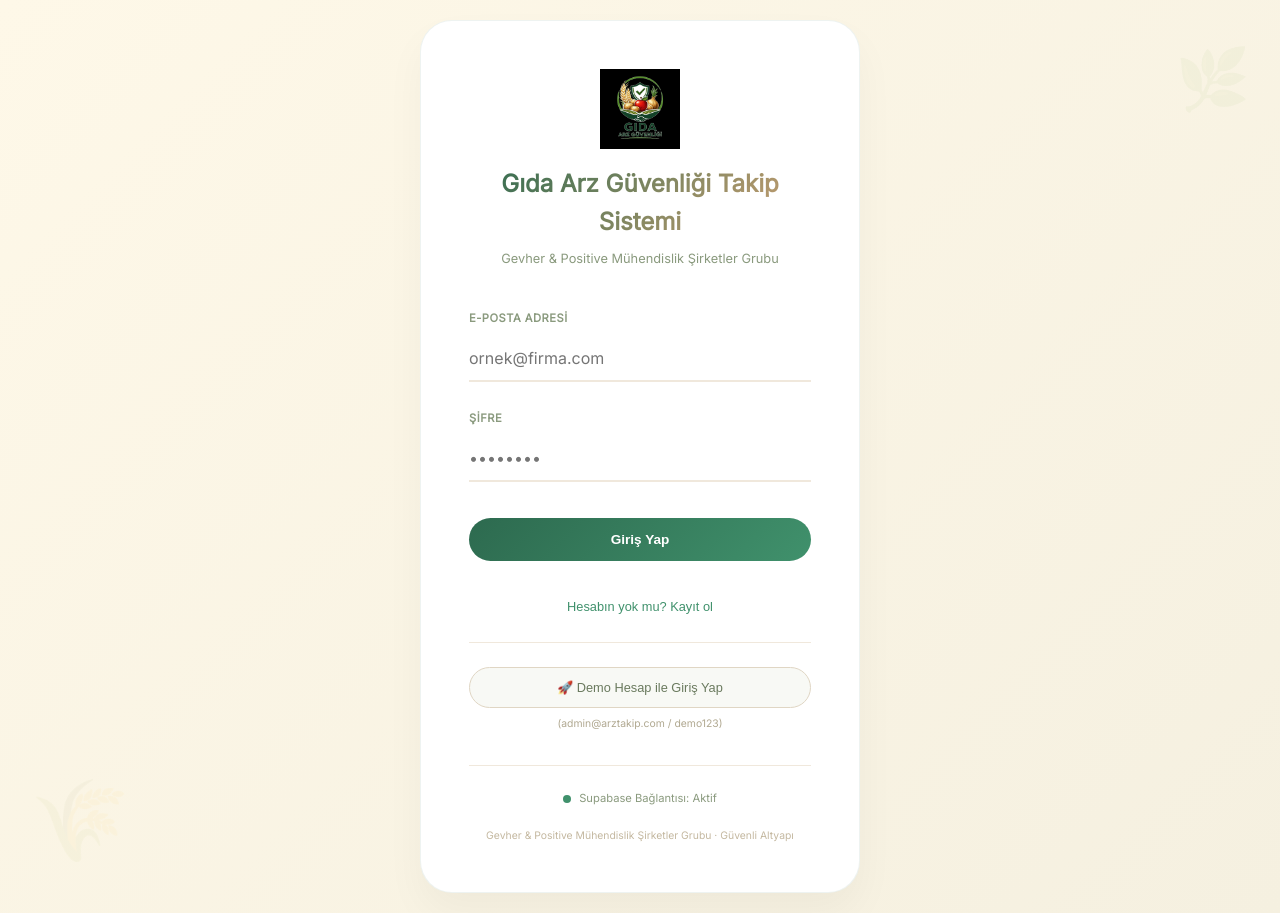
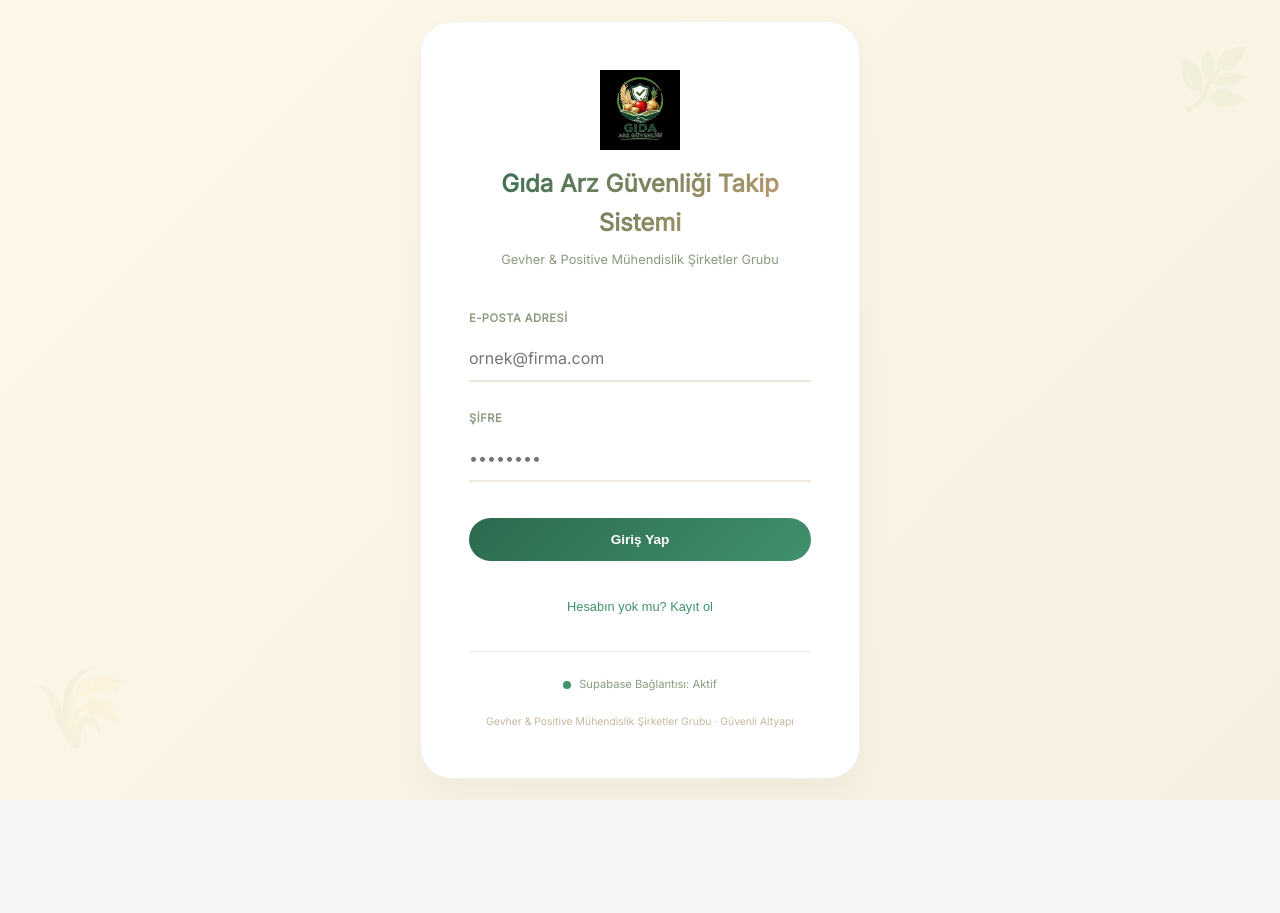
Before and after one commit to fyurkhan/arz-takip-sistemi, a React (Create React App) app: page / in a window 1280 px wide. After the commit the page ends 800 px from the top, so only its background shows below. Built offline with nearby package versions, Linux system fonts and the light colour scheme.

Commit message:
Demo kaldırıldı

```diff
--- a/src/components/Login.css
+++ b/src/components/Login.css
@@ -140,38 +140,6 @@
   text-decoration: underline;
 }
 
-.demo-login {
-  margin-top: 24px;
-  padding-top: 24px;
-  border-top: 1px solid #f0e8dc;
-}
-
-.demo-button {
-  width: 100%;
-  background: #f8f9f5;
-  border: 1px solid #e0d6c4;
-  padding: 12px;
-  border-radius: 40px;
-  font-size: 0.8rem;
-  font-weight: 500;
-  cursor: pointer;
-  transition: all 0.2s ease;
-  color: #6a7a5e;
-}
-
-.demo-button:hover {
-  border-color: #40916c;
-  color: #40916c;
-  background: #ffffff;
-}
-
-.demo-info {
-  font-size: 0.65rem;
-  color: #b0a890;
-  margin-top: 8px;
-  text-align: center;
-}
-
 .auth-status {
   display: flex;
   align-items: center;
--- a/src/components/Login.js
+++ b/src/components/Login.js
@@ -139,19 +139,6 @@ const Login = ({ onLogin }) => {
           </button>
         </div>
 
-        <div className='demo-login'>
-          <button
-            onClick={() => {
-              setEmail('admin@arztakip.com');
-              setPassword('demo123');
-            }}
-            className='demo-button'
-          >
-            🚀 Demo Hesap ile Giriş Yap
-          </button>
-          <div className='demo-info'>(admin@arztakip.com / demo123)</div>
-        </div>
-
         <div className='auth-status'>
           <span className='status-dot'></span>
           Supabase Bağlantısı: Aktif
```
